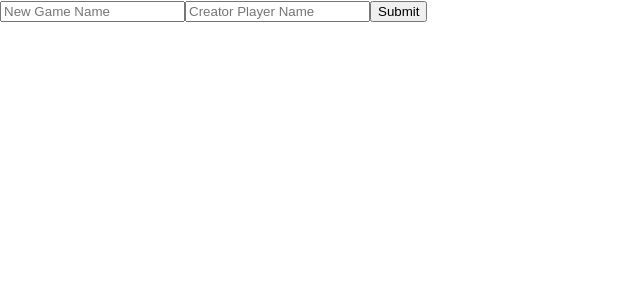
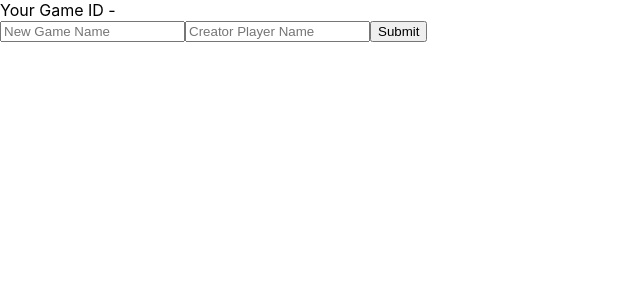
Before and after one commit to pnadolny13/gif_judge, a React (Create React App) app in the folder gif-judge/: page /gif-judge/games in a window 1280 px wide. Shown: the top 300 px of the page, without its empty margins (0-640 px from the left). Built offline with nearby package versions, Linux system fonts and the light colour scheme.

Commit message:
add gameid from parameter url

```diff
--- a/gif-judge/package.json
+++ b/gif-judge/package.json
@@ -9,6 +9,7 @@
     "@testing-library/user-event": "^13.5.0",
     "react": "^17.0.2",
     "react-dom": "^17.0.2",
+    "react-router-dom": "^6.2.1",
     "react-scripts": "5.0.0",
     "web-vitals": "^2.1.4"
   },
--- a/gif-judge/public/index.html
+++ b/gif-judge/public/index.html
@@ -9,7 +9,6 @@
       name="description"
       content="Web site created using create-react-app"
     />
-    <link rel="apple-touch-icon" href="%PUBLIC_URL%/logo192.png" />
     <!--
       manifest.json provides metadata used when your web app is installed on a
       user's mobile device or desktop. See https://developers.google.com/web/fundamentals/web-app-manifest/
--- a/gif-judge/src/App.js
+++ b/gif-judge/src/App.js
@@ -1,8 +1,16 @@
-import React from 'react';
+import React, { useEffect } from 'react';
 import './App.css';
 import SearchBar from './SearchBar';
 import GifCard from './GifCard';
 import NewGameForm from './NewGameForm';
+import GameId from './GameId';
+import {
+  BrowserRouter as Router,
+  Routes,
+  Route,
+  Navigate,
+} from 'react-router-dom';
+
 
 class App extends React.Component {
 
@@ -20,7 +28,6 @@ class App extends React.Component {
       },
       playerName: ""
     }
-
   }
 
   changeSearchTerm = (event) => {
@@ -91,9 +98,19 @@ class App extends React.Component {
   }
 
   render() {
+
+
     if (this.state.gameDetails.id === "") {
       return(
         <div>
+          {
+            <Router>
+              <Routes>
+                <Route path="/gif-judge/games/" element={<GameId />} />
+                <Route path="" element={<Navigate to="/" />} />
+              </Routes>
+            </Router>
+          }
           {
             <NewGameForm
               gameName={this.state.gameName}
--- /dev/null
+++ b/gif-judge/src/GameId.js
@@ -0,0 +1,11 @@
+
+import React from 'react';
+import { useSearchParams } from 'react-router-dom';
+
+const GameId = ({ match, location }) => {
+    const [searchParams] = useSearchParams();
+    console.log(searchParams.entries());
+
+    return <div>Your Game ID - {searchParams.get("id")}</div>;
+};
+export default GameId
```
Also changed, not shown: gif-judge/public/manifest.json, 2 other files (tests, documents, lock files or other folders).
